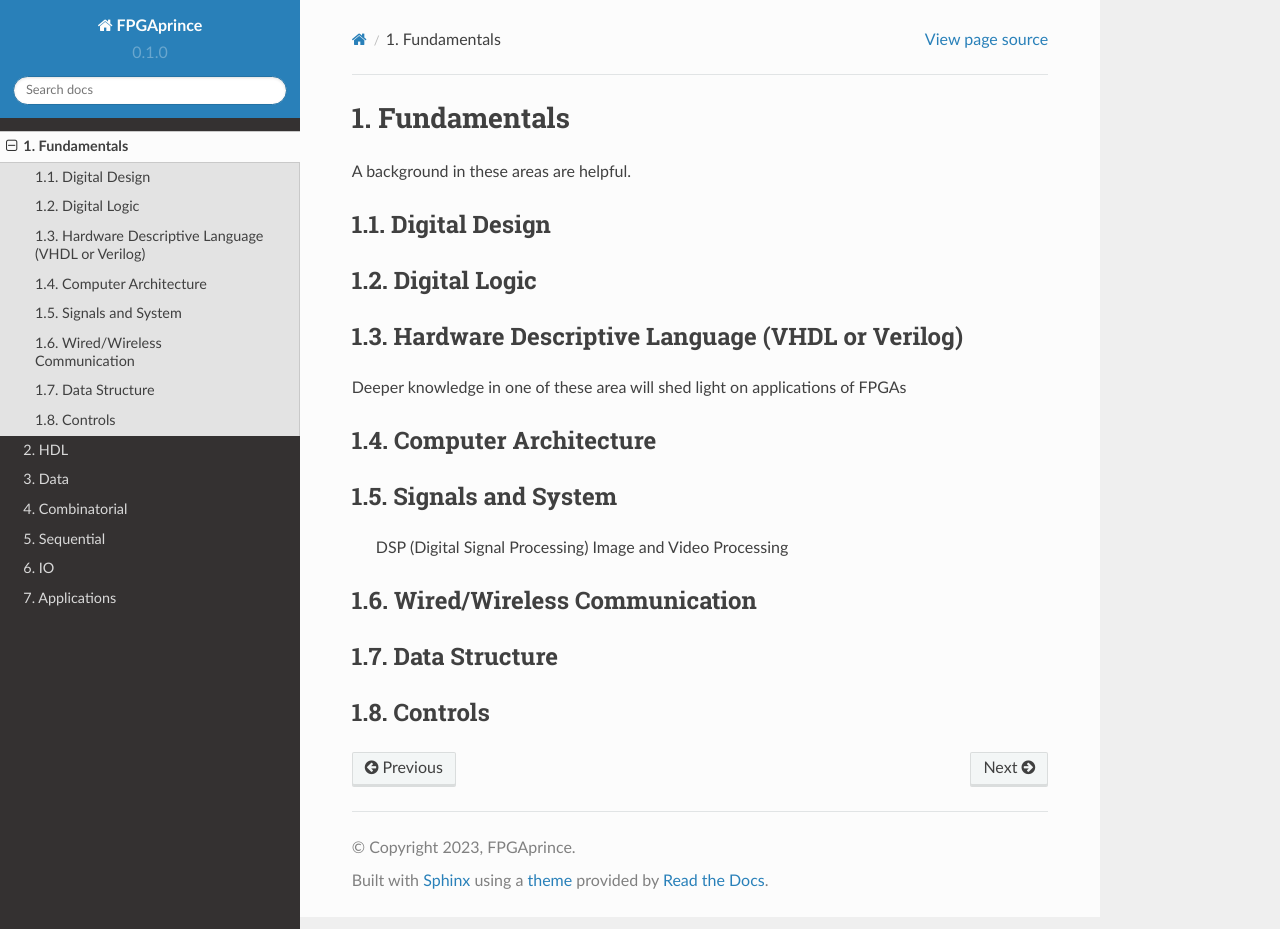
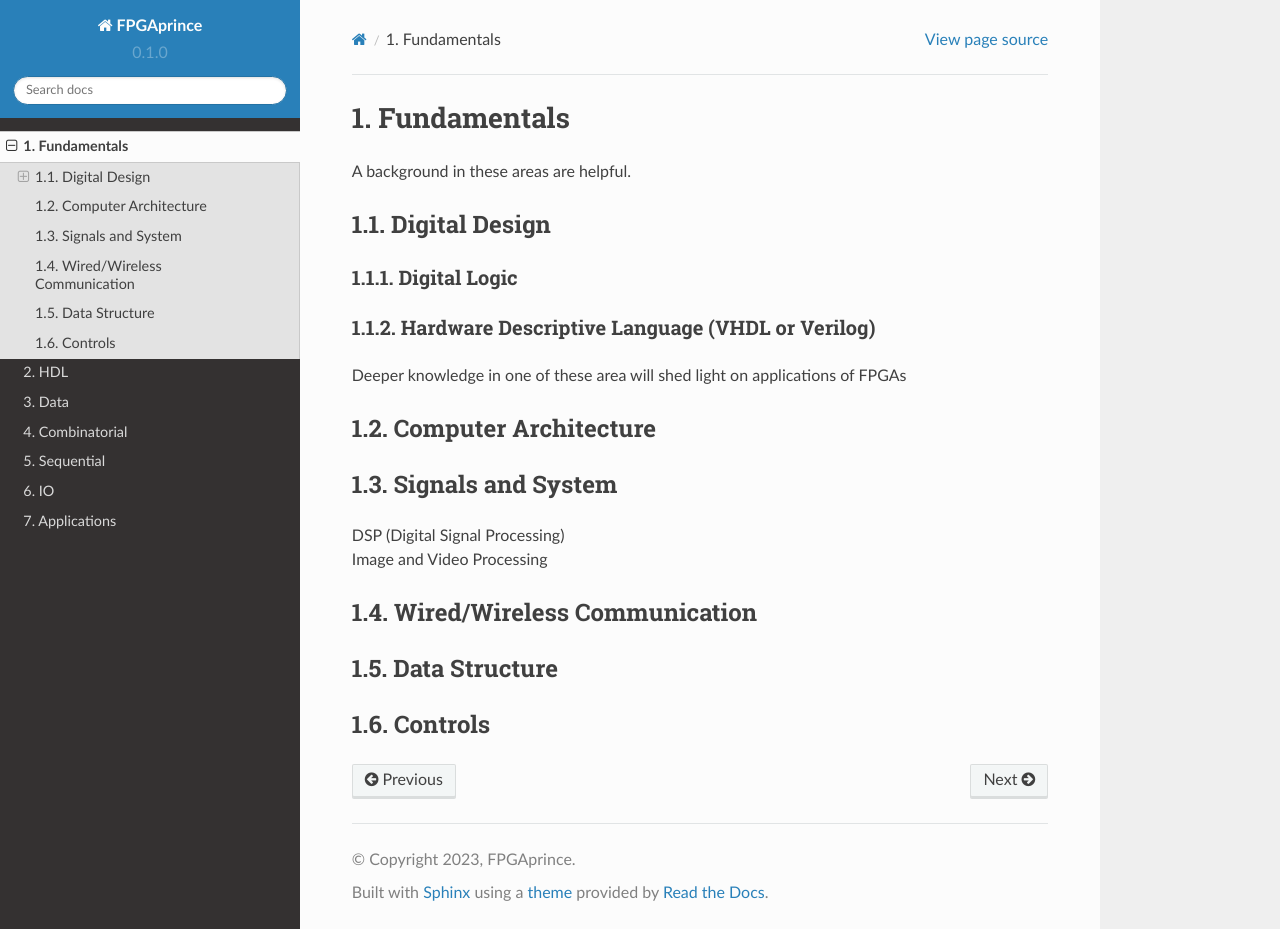
Before and after one commit to fpgaprince/rtd, a Sphinx documentation site: the page built from docs/source/fundamentals.rst, in a window 1280 px wide and 929 px high. Built offline with Sphinx 7.4.7 and the Read the Docs theme 2.0.0, drawn with Linux system fonts in a browser that asks for light colours.

Commit message:
trying section structure

```diff
--- a/docs/source/fundamentals.rst
+++ b/docs/source/fundamentals.rst
@@ -5,10 +5,12 @@ A background in these areas are helpful.
 
 Digital Design
 ***********************
+
 Digital Logic
-***********************
+=======================
+
 Hardware Descriptive Language (VHDL or Verilog)
-*********************************************************************
+=====================================================================
 
 
 Deeper knowledge in one of these area will shed light on applications of FPGAs
@@ -19,8 +21,8 @@ Computer Architecture
 
 Signals and System
 ***********************
-    DSP (Digital Signal Processing)
-    Image and Video Processing
+|    DSP (Digital Signal Processing)
+|    Image and Video Processing
 
 Wired/Wireless Communication
 **********************************************
```
